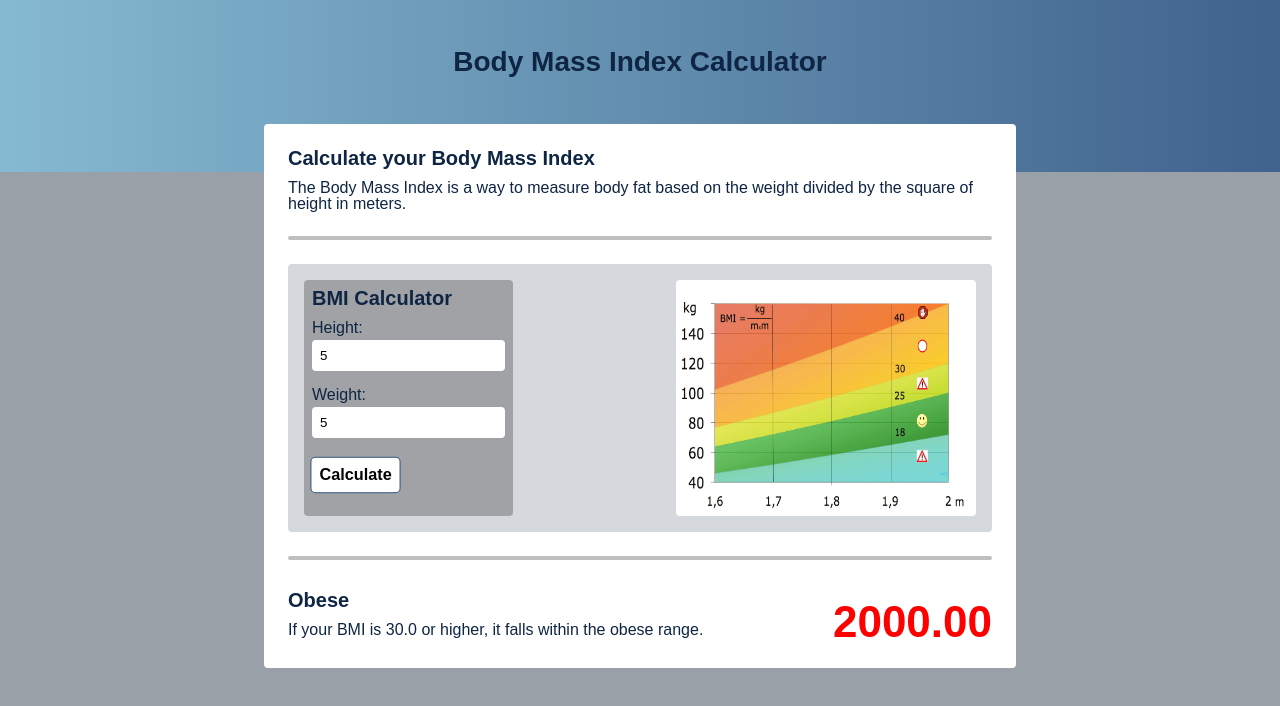
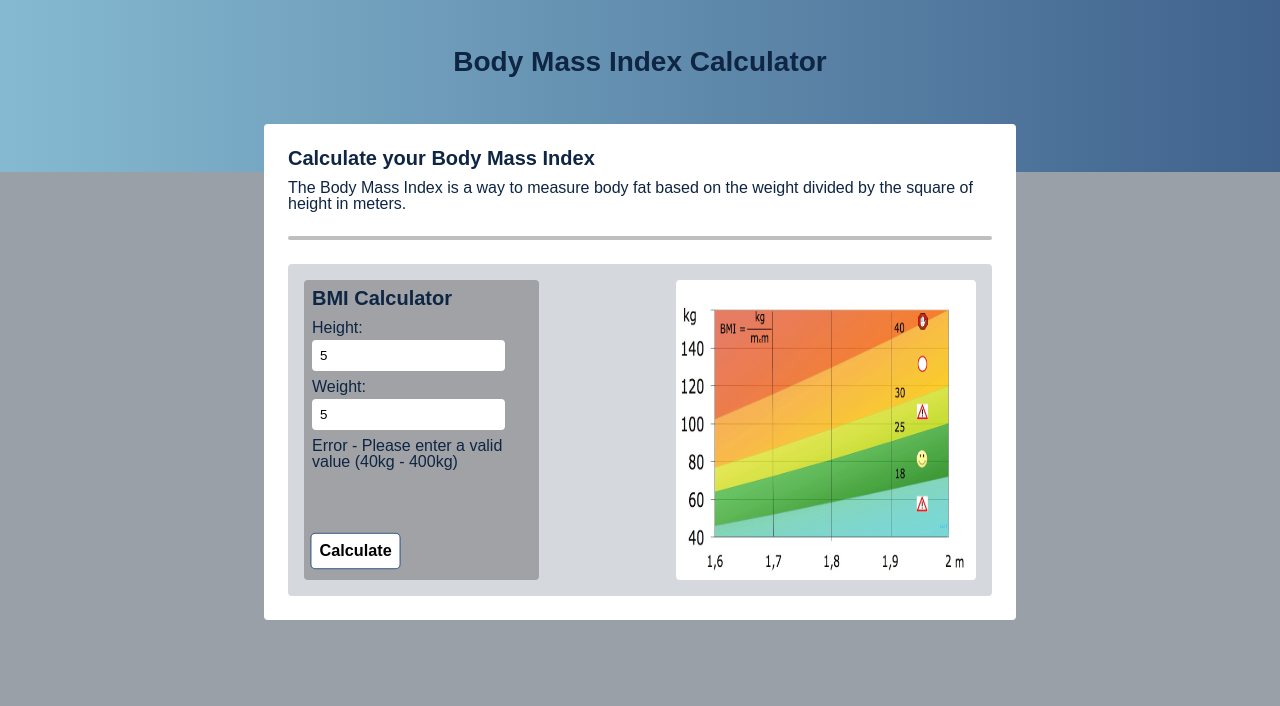
Before and after one commit to EdOzz42/BMI-Calculator, a plain HTML site: page index.html in a window 1280 px wide. Both pictures are taken after typing "5", "5" into the empty fields and a click on the input "Calculate". Drawn offline with Linux system fonts and the light colour scheme; a web font is replaced by a local one.

Commit message:
error verification system

```diff
--- a/css/components/form.css
+++ b/css/components/form.css
@@ -10,7 +10,8 @@ section.bmi-calculator form {
     background-color: rgba(0, 0, 0, 0.25);
 }
 
-section.bmi-calculator form .inputs-height-weight {
+section.bmi-calculator form .flex-items {
+    height: 90%;
     display: flex;
     flex-direction: column;
     justify-content: space-between;
@@ -21,7 +22,7 @@ section.bmi-calculator .submit input {
     border: 0;
     border-radius: .25rem;
     padding: .5rem;
-    margin: .25rem 0 1rem 0;
+    margin: .25rem 0 .5rem 0;
     transition: .25s;
 }
 
--- a/css/index.css
+++ b/css/index.css
@@ -2,6 +2,7 @@
 @import url(./components/container.css);
 @import url(./components/form.css);
 @import url(./components/result.css);
+@import url(./components/errors.css);
 
 :root {
     --background-color: #9aa0a8;
@@ -25,7 +26,7 @@ body {
 
 @media (min-width: 750px) {
     main.container {
-        width: 65%;
+        width: 75%;
     }
 
     section.bmi-calculator{
@@ -34,8 +35,13 @@ body {
         width: 100%;
     }
 
+    section.bmi-calculator form{
+        width: 35%;
+    }
+
     .bmi-chart-image {
         width: 250px;
+        height: 250px;
         border-radius: .25rem;
         display: initial;
     }
@@ -63,6 +69,7 @@ body {
 
     .bmi-chart-image {
         width: 300px;
+        height: 300px;
     }
 
     section .result .content {
@@ -72,7 +79,8 @@ body {
 
 @media (min-width: 1300px) {
     .bmi-chart-image {
-        width: 400px;
+        width: 350px;
+        height: 350px;
     }
 
     section .result .content {
--- a/index.html
+++ b/index.html
@@ -28,16 +28,19 @@
         <section class="bmi-calculator">
             <form action="." onsubmit='App.init(event)'>
                 <h2>BMI Calculator</h2>
-
+                <div class="flex-items">
                     <div class="inputs-height-weight">
                         <label for="height">Height:</label>
-                    <input type="number" name="height" id="height" placeholder="centimeters" required>
+                        <input type="number" name="height" id="height" placeholder="centimeters">
+                        <p class="error"></p>
                         <label for="weight">Weight:</label>
-                    <input type="number" name="weight" id="weight" placeholder="kilograms" required>
+                        <input type="number" name="weight" id="weight" placeholder="kilograms">
+                        <p class="error"></p>
                     </div>
 
                     <div class="submit">
                         <input type="submit" id="submitButton" value="Calculate">
+                    </div>
                 </div>
             </form>
 
--- a/js/calculate.js
+++ b/js/calculate.js
@@ -77,7 +77,6 @@ const DOM = {
 
             document.querySelector('div.bmi').classList.add('danger')
         }
-
     },
 
     delete() {
@@ -94,6 +93,48 @@ const CalculateBMI = {
         height = height / 100
         let BMIResult = Utilities.formatAmount(weight / height ** 2)
         return BMIResult
+    }
+}
+
+const ErrorVerification = {
+    verification(){
+        const weight = document.querySelector('#weight')
+        const height = document.querySelector('#height')
+        const error = document.getElementsByClassName('error')
+
+        ErrorVerification.deleteError(error)
+
+        if (weight.value === "" && height.value === "")
+        {
+            for (i = 0; i < error.length; i++) {
+                error[i].innerHTML = "Error - Please fill out this field"
+                error[i].classList.add('active')
+            }
+
+            return false
+        }
+        else if (weight.value > 400 || weight.value < 40)
+        {
+            error[1].innerHTML = "Error - Please enter a valid value (40kg - 400kg)"
+            error[1].classList.add('active')
+
+            return false
+        }
+        else if (height.value > 200 || height.value < 70)
+        {
+            error[0].innerHTML = "Error - Please enter a valid value (70cm - 200cm)"
+            error[0].classList.add('active')
+
+            return false
+        }
+
+        return true
+    },
+
+    deleteError(error){
+        for (i = 0; i < error.length; i++){
+            error[i].classList.remove('active')
+        }
     }
 }
 
@@ -119,6 +160,8 @@ const Utilities = {
 const App = {
     init(event) {
         Utilities.preventDefaultAction(event)
-        Result.show()
+        if (ErrorVerification.verification()) {
+            Result.show()
+        }
     }
 }
```
Lines whose indentation alone changed are shown as unchanged.
